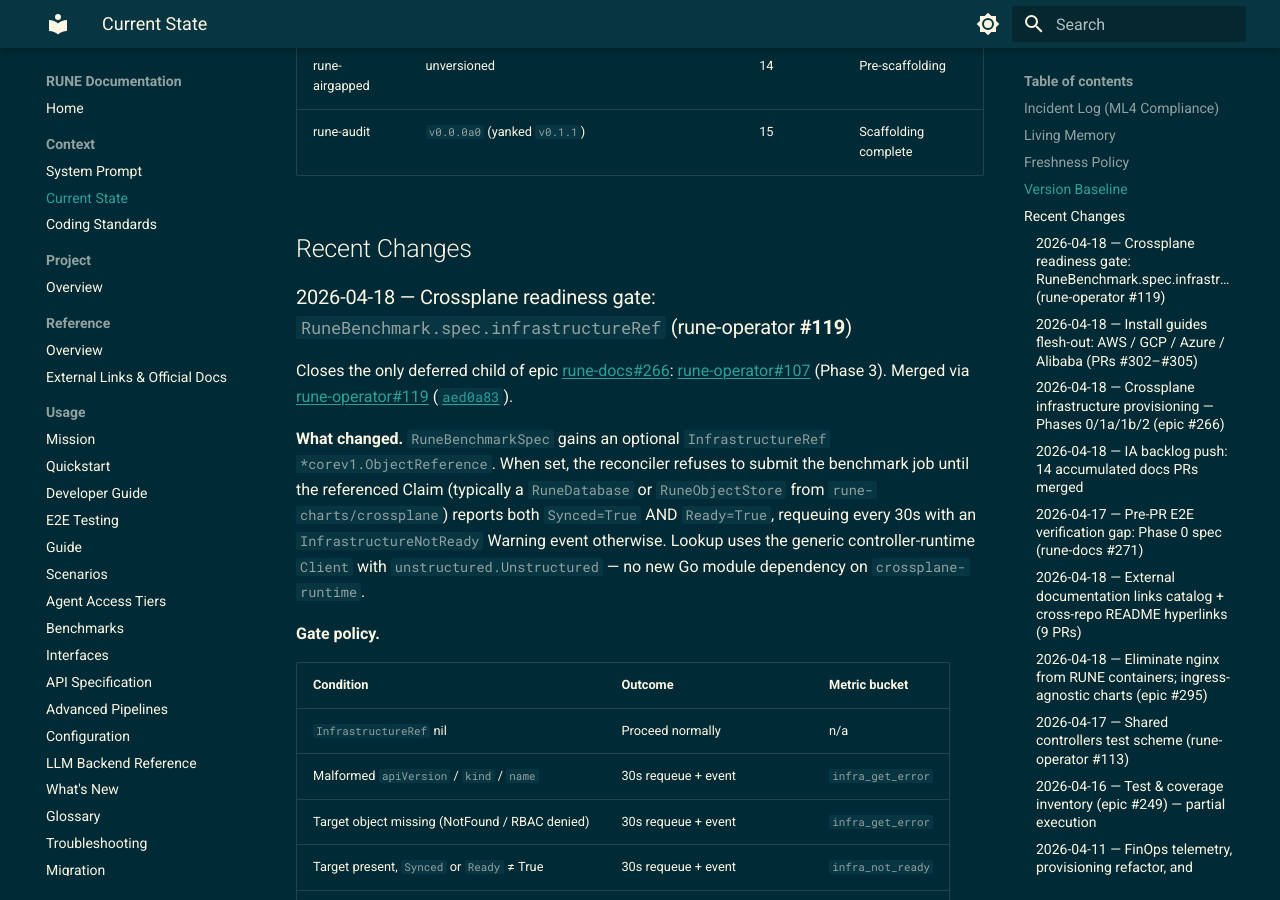
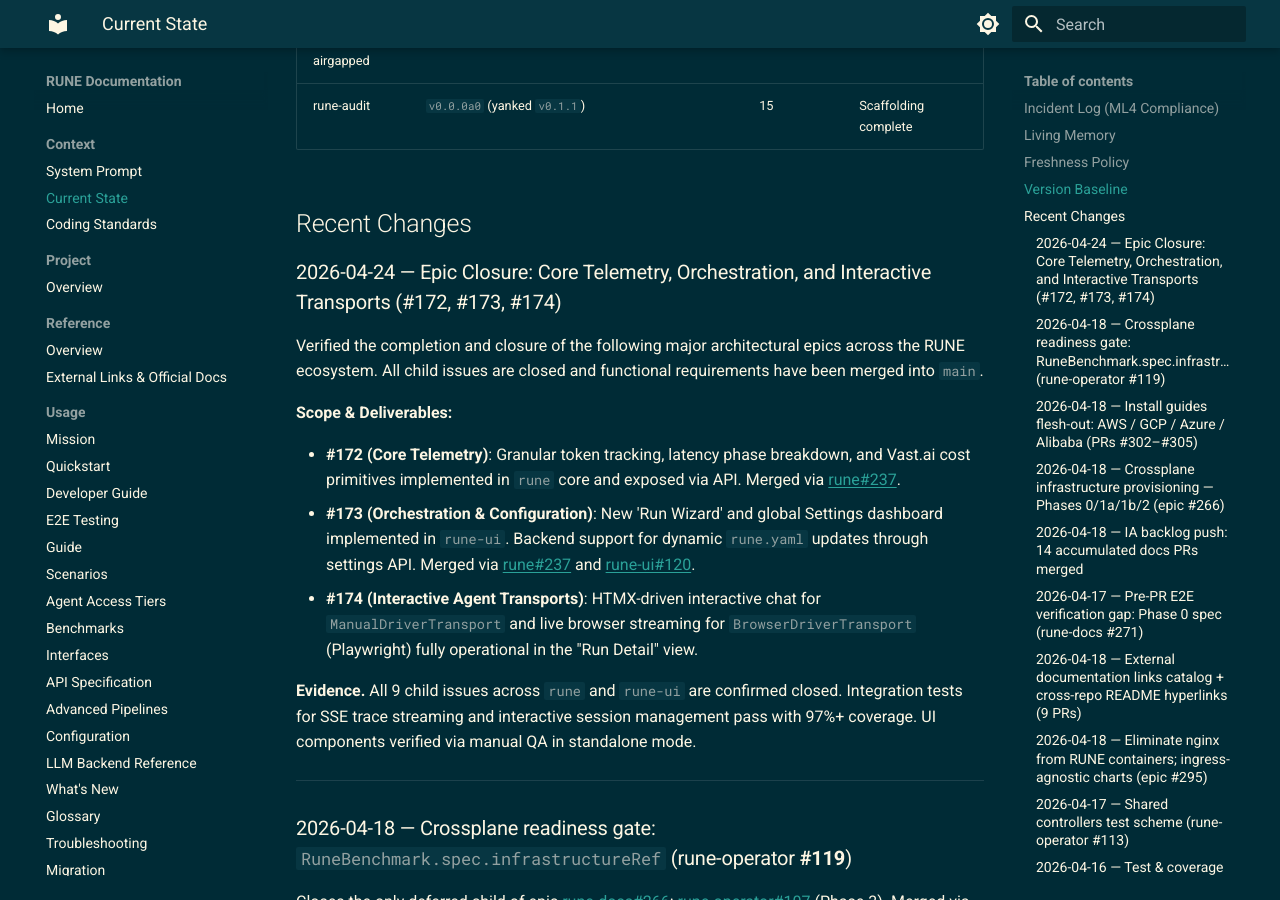
Before and after one commit to lpasquali/rune-docs, an MkDocs documentation site: the page built from docs/context/CURRENT_STATE.md, in a window 1280 px wide and 900 px high, scrolled down 1159 px. Built offline with MkDocs 1.6.1 and Material for MkDocs 9.7.7, drawn with Linux system fonts in a browser that asks for light colours; the version menu is left out; some of the changed text lies outside the part shown.

Commit message:
docs: update CURRENT_STATE.md and close architectural epics #172, #173, #174 (#336)
* docs: update CURRENT_STATE.md and close epics #172, #173, #174

* docs: lint fixes for CURRENT_STATE.md

```diff
--- a/docs/context/CURRENT_STATE.md
+++ b/docs/context/CURRENT_STATE.md
@@ -1,21 +1,19 @@
 
 # CURRENT_STATE
 
+## Incident Log (ML4 Compliance)
 
-## Incident Log (ML4 Compliance)
 - **Version Baseline Reset**: An erroneous release was previously triggered with incorrect versioning (e.g., `v0.1.0`). To maintain strict ML4 traceability and signed provenance, the ecosystem baseline has been forcefully reset. The erroneous tags are marked as "Yanked" in GitHub Releases. Current correct versions are listed below.
 
 ## Living Memory
 
 RUNE is currently in active pre-alpha development for its core LLM backends, agentic workflows, and compute provisioning integrations. It is **not yet production-ready**.
 
-
 ## Freshness Policy
 
 This file must be updated whenever system state evolves (per CODING_STANDARDS.md "Atomic Persistence"). If information here conflicts with what you observe in the code or git history, trust what you observe now — then update this file to match reality.
 
-Last updated: **2026-04-18** (persist: rune-operator **#119** — `RuneBenchmark.spec.infrastructureRef` Crossplane readiness gate — closes the Phase 3 of epic #266).
-
+Last updated: **2026-04-24** (persist: rune-docs **#172**, **#173**, **#174** — Epic closures post-verification).
 
 ## Version Baseline
 
@@ -29,8 +27,21 @@ Last updated: **2026-04-18** (persist: rune-operator **#119** — `RuneBenchmark
 | rune-airgapped | unversioned | 14 | Pre-scaffolding |
 | rune-audit | `v0.0.0a0` (yanked `v0.1.1`) | 15 | Scaffolding complete |
 
+## Recent Changes
 
-## Recent Changes
+### 2026-04-24 — Epic Closure: Core Telemetry, Orchestration, and Interactive Transports (#172, #173, #174)
+
+Verified the completion and closure of the following major architectural epics across the RUNE ecosystem. All child issues are closed and functional requirements have been merged into `main`.
+
+**Scope & Deliverables:**
+
+- **#172 (Core Telemetry)**: Granular token tracking, latency phase breakdown, and Vast.ai cost primitives implemented in `rune` core and exposed via API. Merged via [rune#237](https://github.com/lpasquali/rune/pull/237).
+- **#173 (Orchestration & Configuration)**: New 'Run Wizard' and global Settings dashboard implemented in `rune-ui`. Backend support for dynamic `rune.yaml` updates through settings API. Merged via [rune#237](https://github.com/lpasquali/rune/pull/237) and [rune-ui#120](https://github.com/lpasquali/rune-ui/pull/120).
+- **#174 (Interactive Agent Transports)**: HTMX-driven interactive chat for `ManualDriverTransport` and live browser streaming for `BrowserDriverTransport` (Playwright) fully operational in the "Run Detail" view.
+
+**Evidence.** All 9 child issues across `rune` and `rune-ui` are confirmed closed. Integration tests for SSE trace streaming and interactive session management pass with 97%+ coverage. UI components verified via manual QA in standalone mode.
+
+---
 
 ### 2026-04-18 — Crossplane readiness gate: `RuneBenchmark.spec.infrastructureRef` (rune-operator **#119**)
 
@@ -274,7 +285,7 @@ Follow-up to the closed audit [rune-operator#97](https://github.com/lpasquali/ru
 
 Cross-repo epic: [rune-docs#249](https://github.com/lpasquali/rune-docs/issues/249). This pass delivers concrete removals where dead code was identified; other child issues need the same measure → classify → PR loop on their maintainers.
 
-**rune-docs #251 (this repo)**
+#### rune-docs #251 (this repo)
 
 | Check | Type | Status | Reason |
 |---|---|---|---|
@@ -283,21 +294,21 @@ Cross-repo epic: [rune-docs#249](https://github.com/lpasquali/rune-docs/issues/2
 | `scripts/merge_gate.py`, `check_licenses.py`, `enforce_cve_policy.py` | Local | **Remove** | Never referenced by workflows; superseded by `rune-ci` (`actions/merge-gate-verify`, license/CVE in security workflows) |
 | `scripts/codeql_python_anchor.py` | Local | **Keep** | Tiny no-op module so CodeQL Python autobuild has extractable source after script cleanup |
 
-**Memory (this workspace, canonical command from #251):**
+#### Memory (this workspace, canonical command from #251)
 
 - Command: `/usr/bin/time -v python -m mkdocs build --strict` (Python **3.14.4** via pyenv, Ubuntu **6.8.0** kernel).
 - Peak RSS: **~53 MiB** (`Maximum resident set size`: 54528 kB). Well under the **512 MiB** ceiling.
 
-**rune** ([#258](https://github.com/lpasquali/rune/pull/258) merged)
+#### rune ([#258](https://github.com/lpasquali/rune/pull/258) merged)
 
 - Removed **no-op** test `test_api_application_unsupported_kind` (body was only `pass`); behavior is already covered by `test_api_application_execute_kinds` and backend type-check tests in the same module.
 
-**Other children (#253 rune full audit, #97 operator, #124 UI, #81 charts, #88 audit, #71 airgapped)**
+#### Other children (#253 rune full audit, #97 operator, #124 UI, #81 charts, #88 audit, #71 airgapped)
 
 - **rune-charts**: no `charts/**/tests` Helm unittest tree in-repo; quality gates use `helm-quality` + kind installs — nothing obvious to delete without a deeper pass.
 - **rune-operator / rune-ui / rune-audit / rune-airgapped**: no additional dead tests removed in this pass; track follow-up PRs per child issue.
 
-**Merged PR train (dependency order; all required checks green before merge)**
+#### Merged PR train (dependency order; all required checks green before merge)
 
 | Step | PR | Merge commit | Notes |
 | ---: | --- | --- | --- |
@@ -309,7 +320,7 @@ Cross-repo epic: [rune-docs#249](https://github.com/lpasquali/rune-docs/issues/2
 
 ### 2026-04-11 — FinOps telemetry, provisioning refactor, and CodeQL security fixes (rune#251)
 
-**rune** `main` merged comprehensive PR **#251** (`feat/finops-and-provisioning-refactor`) with the following scope:
+#### rune `main` merged comprehensive PR **#251** (`feat/finops-and-provisioning-refactor`) with the following scope
 
 - **FinOps telemetry** (`GET /v1/finops/simulate`): Cost estimation with `max_cost_usd` simulation and fine-grained event metrics per operation
 - **Nested provisioning refactor**: Provider-agnostic nested structure (`{ "providers": { "<type>": {...} } }`) for multi-cloud deployment flexibility
@@ -341,8 +352,8 @@ because **`actions/github-script` v8** already injects **`core`** into the scrip
 **rune-ci** `main` commit **`8cae0c5`** removes the redundant line.
 
 **Evidence:** `workflow_dispatch` **Project Board Backfill** on **rune-docs** completed successfully after the fix:
-https://github.com/lpasquali/rune-docs/actions/runs/24277613301 (prior failure:
-https://github.com/lpasquali/rune-docs/actions/runs/24276942219/job/70892417613). Consumer repos call the workflow at **`@main`** — no pin bump required.
+<https://github.com/lpasquali/rune-docs/actions/runs/24277613301> (prior failure:
+<https://github.com/lpasquali/rune-docs/actions/runs/24276942219/job/70892417613>). Consumer repos call the workflow at **`@main`** — no pin bump required.
 
 ### 2026-04-10 — `.claude/` in `.gitignore` (rune-docs#199, rune#250)
 
@@ -503,7 +514,6 @@ Consolidated project board automation by splitting Status field ownership (Proje
 **Airgapped Bundle (Phase 6):**
 - **TLS Certificates** (rune-airgapped#16): Added `generate-certs.sh` script to generate self-signed TLS certs with SANs for internal services.
 
-
 ### 2026-04-08 — Cross-Repo Feature Buildout (20 issues, 15 PRs)
 
 **Issues Closed Directly:**
@@ -634,6 +644,7 @@ Consolidated project board automation by splitting Status field ownership (Proje
 - 100% Coverage Campaign Epic created (rune#182).
 
 ### Earlier Changes
+
 - Consolidated documentation into `rune-docs` from all repositories.
 - Implemented modular Ollama integration with `OllamaClient` and `OllamaModelManager`.
 - Added S3 results sink for job output persistence.
@@ -641,18 +652,13 @@ Consolidated project board automation by splitting Status field ownership (Proje
 - Expanded agent support matrix to 23+ agents across SRE, Research, Art/Creative, Cybersec, Legal/Ops domains.
 - Adopted MCP and A2A as decoupled integration standards.
 
-
 ## Active Work
 
 | Repo | Issue | Summary | Status |
 |---|---|---|---|
 | rune | [#182](https://github.com/lpasquali/rune/issues/182) | EPIC: 100% Test Coverage Campaign | Created, not started |
-| rune-docs | [#48](https://github.com/lpasquali/rune-docs/issues/48) | Epic: Unified theming and accessibility | PR #108 — Ready for Review |
-| rune-docs | [#87](https://github.com/lpasquali/rune-docs/issues/87) | Versioned docs with mike | PR #110 — Ready for Review |
-| rune-audit | [#1](https://github.com/lpasquali/rune-audit/issues/1)–[#28](https://github.com/lpasquali/rune-audit/issues/28) | 10 features (Sigstore, Rekor, TLA+, TPM2, reports, dashboard, etc.) | 9 PRs — Ready for Review |
-| rune-charts | [#58](https://github.com/lpasquali/rune-charts/issues/58) | Helm chart for rune-audit | PR #57 — Ready for Review |
+| rune-audit | [#106](https://github.com/lpasquali/rune-audit/pull/106) | SR-2 automation infrastructure and 20 requirement inspectors | PR #106 — In Progress |
 | rune-airgapped | [#24](https://github.com/lpasquali/rune-airgapped/issues/24) | EPIC: Customer Documentation & Guides | Not started |
-
 
 ## Open CVEs
 
```
Also changed, not shown: other parts of docs/context/CURRENT_STATE.md (+1 -3 lines).
